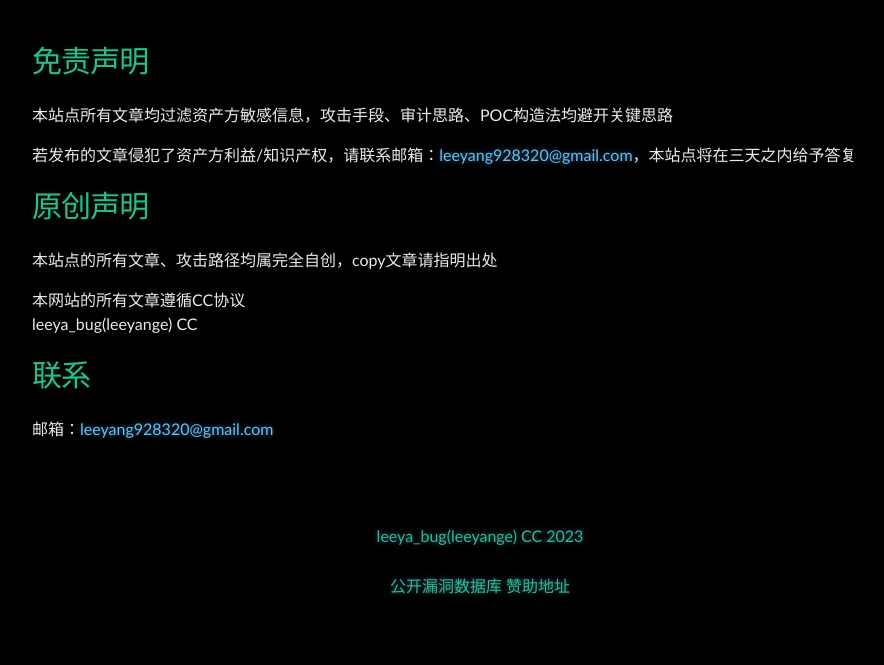
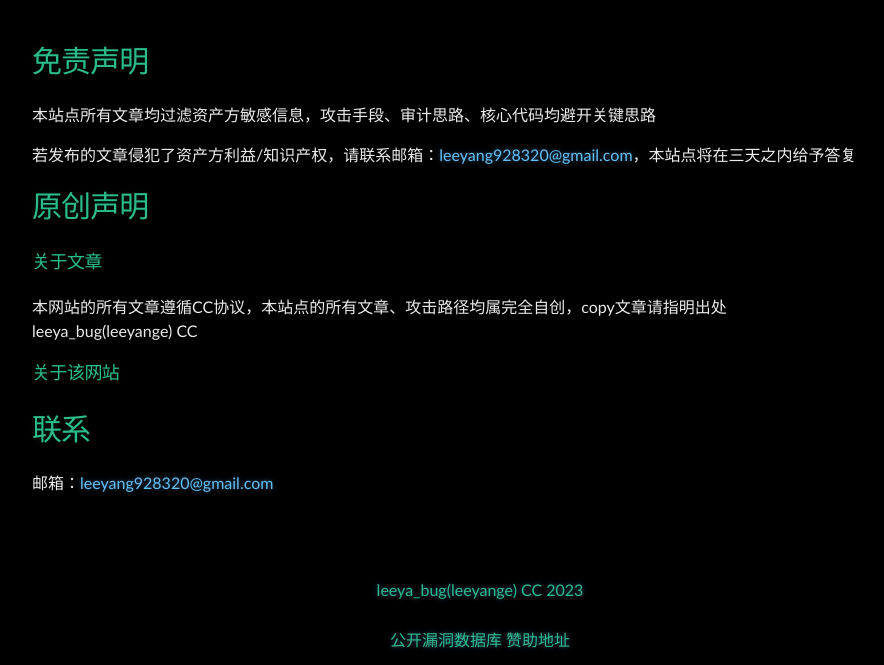
Before and after one commit to Leeyangee/leeyangee.github.io, a Jekyll site: the page built from about.md, in a window 1280 px wide. Shown: the part 412-1077 px from the top of the page, without its empty margins (160-1044 px from the left). Built offline with Jekyll 4.4.1, drawn with Linux system fonts in a browser that asks for light colours; before the commit the page ends 1023 px from its top, so only the background shows below that.

Commit message:
Update about.md

```diff
--- a/about.md
+++ b/about.md
@@ -5,16 +5,20 @@ title: 关于
 
 # [](#header-1)免责声明
 
-本站点所有文章均过滤资产方敏感信息，攻击手段、审计思路、POC构造法均避开关键思路
+本站点所有文章均过滤资产方敏感信息，攻击手段、审计思路、核心代码均避开关键思路
 
 若发布的文章侵犯了资产方利益/知识产权，请联系邮箱：<a href="mailto:leeyang928320@gmail.com">leeyang928320@gmail.com</a>，本站点将在三天之内给予答复
 
 # [](#header-1)原创声明
 
-本站点的所有文章、攻击路径均属完全自创，copy文章请指明出处
+### [](#header-3)关于文章
 
-本网站的所有文章遵循CC协议
+本网站的所有文章遵循CC协议，本站点的所有文章、攻击路径均属完全自创，copy文章请指明出处
 leeya_bug(leeyange) CC
+
+### [](#header-3)关于该网站
+
+
 
 # [](#header-1)联系
 
```
